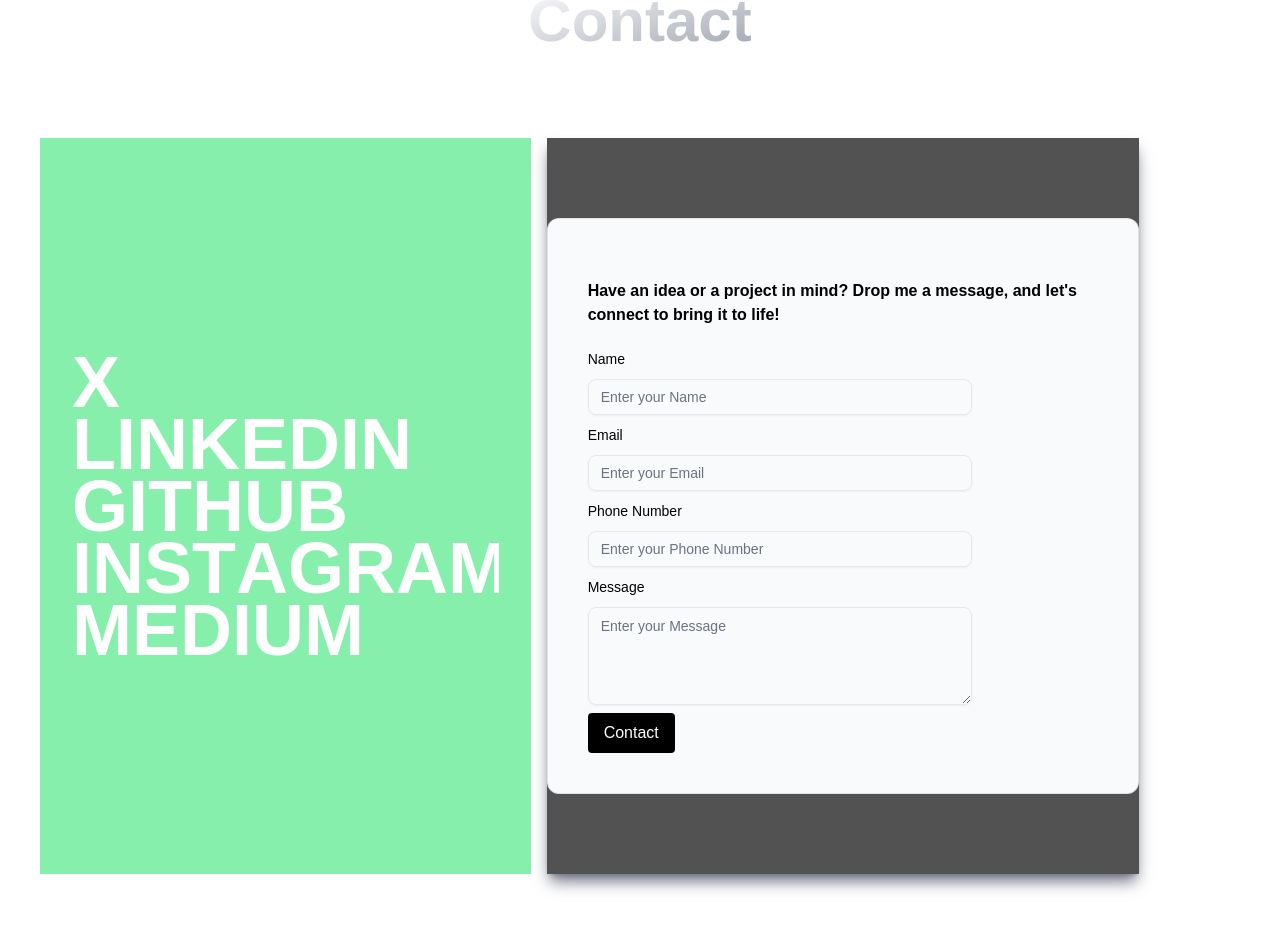
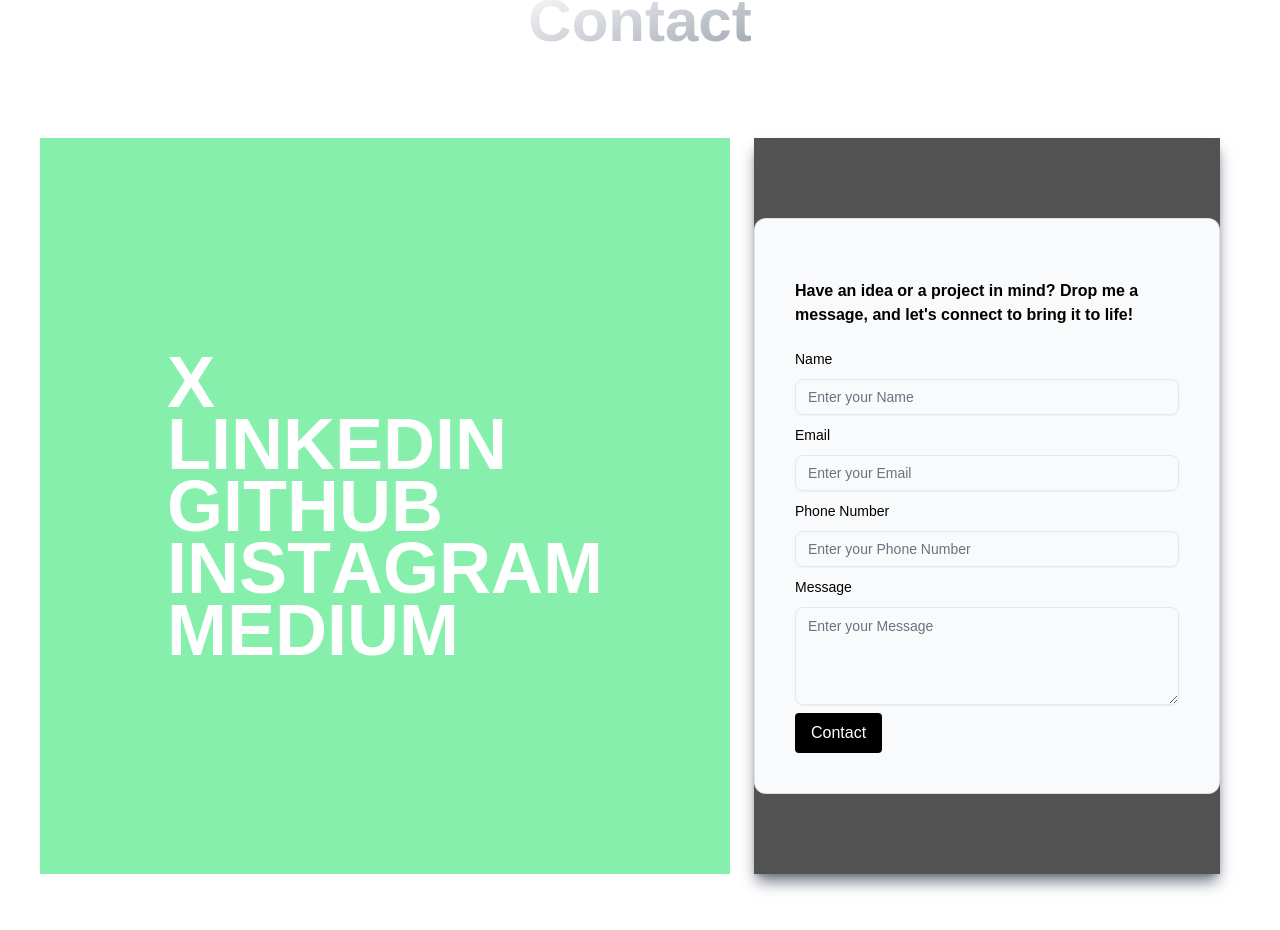
Before and after one commit to Sauravsingh1719/portfolio, a Next.js app: page / in a window 1280 px wide. Shown: the part 3304-4234 px from the top of the page. Built offline with nearby package versions, Linux system fonts and the light colour scheme.

Commit message:
contact form correction

```diff
--- a/src/app/globals.css
+++ b/src/app/globals.css
@@ -86,3 +86,13 @@
     @apply bg-background text-foreground;
   }
 }
+input::-webkit-outer-spin-button,
+input::-webkit-inner-spin-button {
+  -webkit-appearance: none;
+  margin: 0;
+}
+
+/* Firefox */
+input[type=number] {
+  -moz-appearance: textfield;
+}
--- a/src/components/Contact.tsx
+++ b/src/components/Contact.tsx
@@ -19,11 +19,11 @@
         </motion.h1>
       </div>
       <div className='flex items-center justify-center px-10'>
-        <div className='grid grid-cols-12 gap-4'>
-          <div className='col-span-12 md:col-span-5 lg:col-span-5'>
+        <div className='grid grid-cols-12 gap-6'>
+          <div className='col-span-12 md:col-span-5 lg:col-span-7'>
             <RevealLinks />
           </div>
-          <div className='col-span-12 md:col-span-6 lg:col-span-6 shadow-lg shadow-white rounded-md flex items-center'>
+          <div className='col-span-12 md:col-span-6 lg:col-span-4 rounded-md flex items-center'>
             <ThreeDCard />
           </div>
         </div>
--- a/src/components/Form.tsx
+++ b/src/components/Form.tsx
@@ -77,7 +77,7 @@
     <div className="bg-neutral-600 text-black flex flex-wrap justify-center shadow-lg shadow-gray-500">
       <CardContainer className="inter-var">
         <CardBody className="bg-gray-50 relative group/card dark:bg-gray-100 dark:border-white/[0.2] border-black/[0.1] w-full h-auto rounded-xl p-10 border">
-          <h1 className="font-bold text-black py-5">
+          <h1 className="font-bold text-black py-5 flex flex-wrap">
             Have an idea or a project in mind? Drop me a message, and let's connect to bring it to life!
           </h1>
           <Form {...form}>
@@ -122,7 +122,7 @@
                 />
               </CardItem>
 
-              <CardItem translateZ="70">
+              <CardItem translateZ="60">
                 <FormField
                   control={form.control}
                   name="phone"
@@ -133,6 +133,7 @@
                         <Input
                           placeholder="Enter your Phone Number"
                           {...field}
+                          type="number"
                           className="w-full sm:w-96 px-3 py-2 border rounded-lg"
                         />
                       </FormControl>
@@ -142,7 +143,7 @@
                 />
               </CardItem>
 
-              <CardItem translateZ="80">
+              <CardItem translateZ="60">
                 <FormField
                   control={form.control}
                   name="message"
@@ -162,7 +163,7 @@
                   )}
                 />
               </CardItem>
-
+            <CardItem translateZ="60">
               <button
                 type="submit"
                 className="bg-black text-white px-4 py-2 rounded"
@@ -170,6 +171,7 @@
               >
                 {loading ? "Sending..." : "Contact"}
               </button>
+              </CardItem>
             </form>
           </Form>
           <ToastContainer toasts={toasts} removeToast={removeToast} />
```
